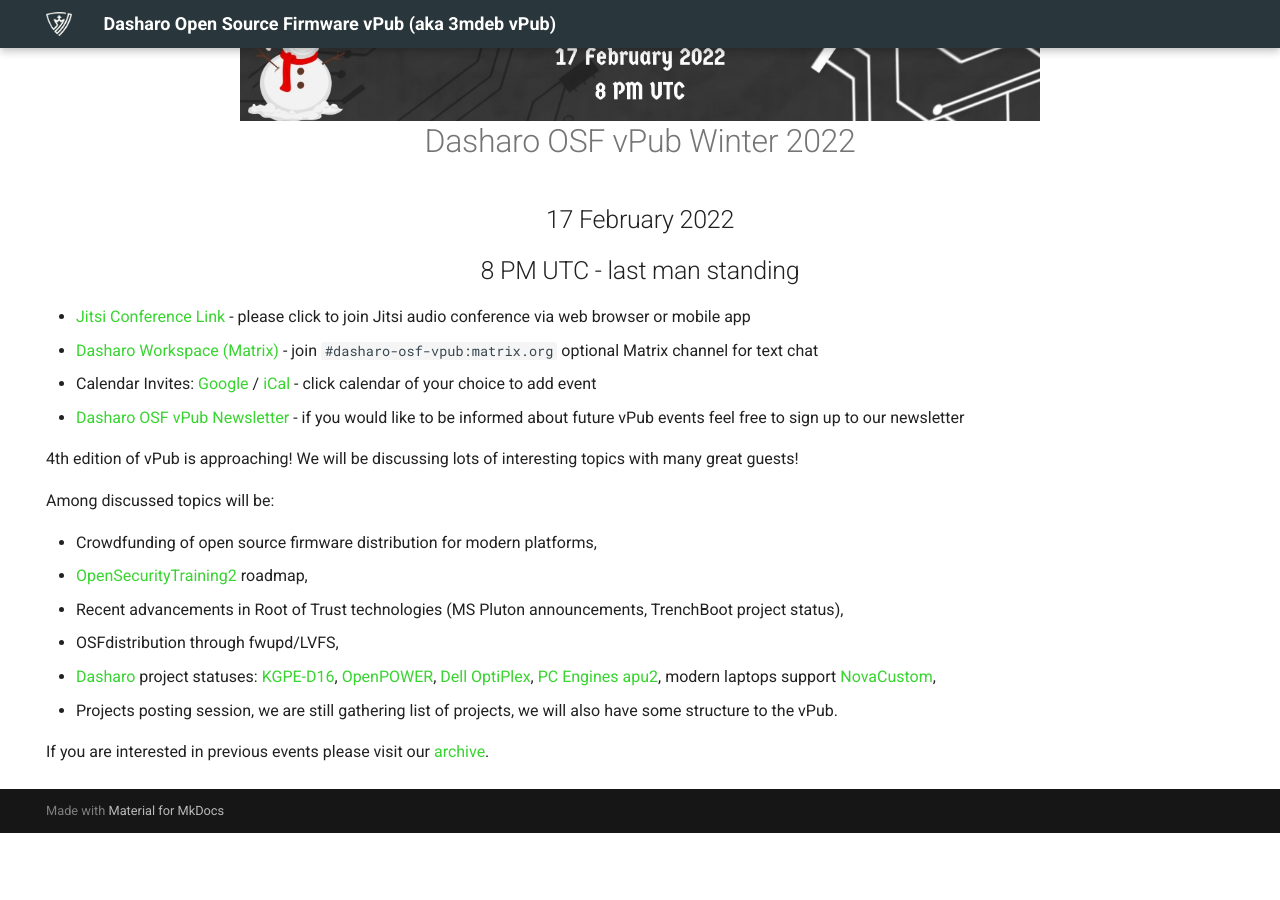
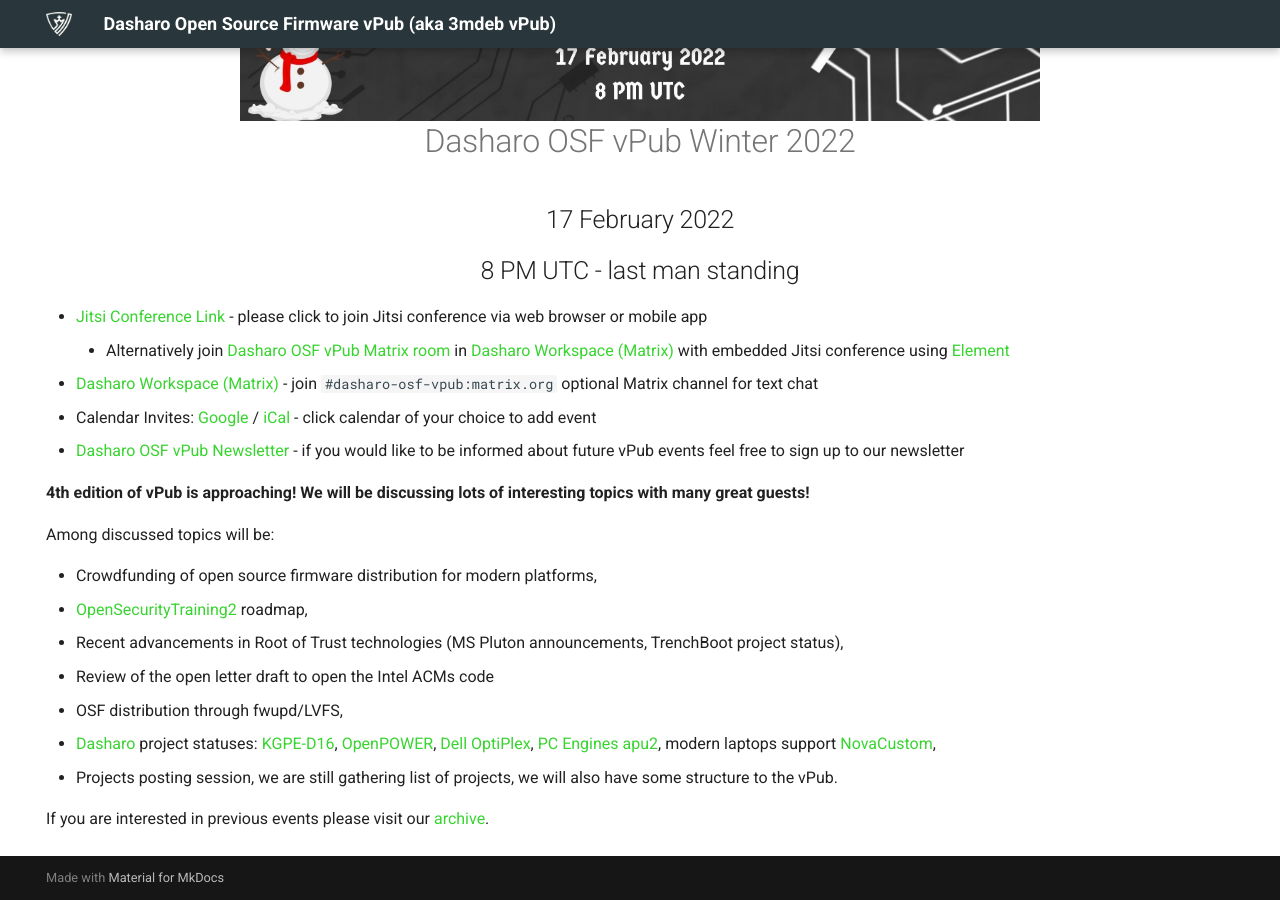
Before and after one commit to Dasharo/vpub, an MkDocs documentation site: the page built from docs/index.md, in a window 1280 px wide and 900 px high, scrolled down 559 px. Built offline with MkDocs 1.6.1 and Material for MkDocs 9.7.7, drawn with Linux system fonts in a browser that asks for light colours; before the commit the page ends 1392 px from its top, so only the background shows below that.

Commit message:
docs/index.md: add open letter agenda item and extend the page
Signed-off-by: Michał Żygowski <michal.zygowski@3mdeb.com>

```diff
--- a/docs/index.md
+++ b/docs/index.md
@@ -11,20 +11,23 @@
 <h2 align="center" style="margin-top: 0px;">17 February 2022</h2>
 <h2 align="center" style="margin-top: 0px;">8 PM UTC - last man standing</h2>
 
-* [Jitsi Conference Link](https://meet.jit.si/dasharo-osf-vpub) - please click to join Jitsi audio conference via web browser or mobile app
+* [Jitsi Conference Link](https://meet.jit.si/dasharo-osf-vpub) - please click to join Jitsi conference via web browser or mobile app
+    * Alternatively join [Dasharo OSF vPub Matrix room](https://matrix.to/#/#dasharo-osf-vpub:matrix.org)
+      in [Dasharo Workspace (Matrix)](https://matrix.to/#/#dasharo:matrix.org)
+      with embedded Jitsi conference using [Element](https://element.io/get-started)
 * [Dasharo Workspace (Matrix)](https://matrix.to/#/#dasharo:matrix.org) - join `#dasharo-osf-vpub:matrix.org` optional Matrix channel for text chat
 * Calendar Invites: [Google](https://calendar.google.com/event?action=TEMPLATE&tmeid=MjZobm9ydXJuNzQ4OHM3bWszN3I1b2dwbjQgZXZlbnRzQDNtZGViLmNvbQ&tmsrc=events%403mdeb.com) / [iCal](https://cloud.3mdeb.com/index.php/s/bxWPFbg5PzkDeP2) - click calendar of your choice to add event
 * [Dasharo OSF vPub Newsletter](https://newsletter.3mdeb.com/subscription/0_K65I7ro) - if you would like to be informed about future vPub events feel free to sign up to our newsletter
 
-
-4th edition of vPub is approaching! We will be discussing lots of interesting topics with many great guests!<br>
+**4th edition of vPub is approaching! We will be discussing lots of interesting topics with many great guests!**<br>
 
 Among discussed topics will be:<br>
 
 * Crowdfunding of open source firmware distribution for modern platforms,<br>
 * [OpenSecurityTraining2](https://ost2.fyi/) roadmap,<br>
 * Recent advancements in Root of Trust technologies (MS Pluton announcements, TrenchBoot project status),<br>
-* OSFdistribution through fwupd/LVFS,<br>
+* Review of the open letter draft to open the Intel ACMs code<br>
+* OSF distribution through fwupd/LVFS,<br>
 * [Dasharo](https://dasharo.com/) project statuses: [KGPE-D16](https://docs.dasharo.com/variants/asus_kgpe_d16/releases/), [OpenPOWER](https://docs.dasharo.com/variants/talos_2/releases/), [Dell OptiPlex](https://docs.dasharo.com/variants/dell_optiplex/overview/), [PC Engines apu2](pcengines.github.io), modern laptops support [NovaCustom](https://configurelaptop.eu/coreboot-laptop/),<br>
 * Projects posting session, we are still gathering list of projects, we will also have some structure to the vPub.
 <br>
```
